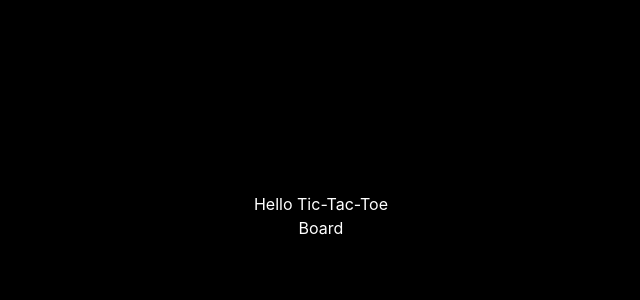
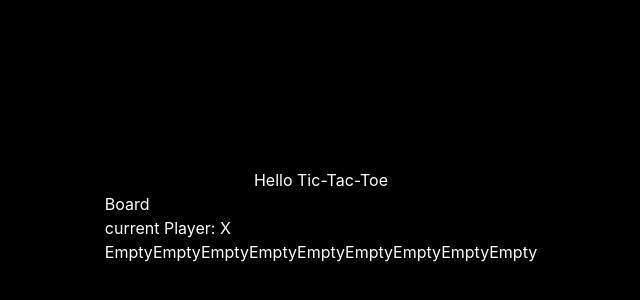
Before and after one commit to Aescudeiro/tic-tac-toe, a React (Vite) app: page / in a window 1280 px wide. Shown: the part 184-484 px from the top of the page, without its empty margins (319-959 px from the left). Built offline with nearby package versions, Linux system fonts and the light colour scheme.

Commit message:
feat: created game context, provider and custom hook

```diff
--- a/src/components/Board/Board.tsx
+++ b/src/components/Board/Board.tsx
@@ -1,3 +1,19 @@
+import { useGame } from "@hooks/useGame";
+
 export const Board = () => {
-    return <div className="text-white">Board</div>;
+    const { grid, currentPlayer } = useGame();
+
+    return (
+        <div className="text-white">
+            Board
+            <p>current Player: {currentPlayer}</p>
+            {grid.map((square) => {
+                if (square === "") {
+                    return "Empty";
+                }
+
+                return square;
+            })}
+        </div>
+    );
 };
--- /dev/null
+++ b/src/contexts/game.context.tsx
@@ -0,0 +1,7 @@
+import { createContext } from "react";
+
+const grid = ["", "", "", "", "", "", "", "", ""];
+
+const currentPlayer = "X";
+
+export const TicTacToeContext = createContext({ grid, currentPlayer });
--- /dev/null
+++ b/src/hooks/useGame.tsx
@@ -0,0 +1,4 @@
+import { useContext } from "react";
+import { TicTacToeContext } from "@contexts/game.context";
+
+export const useGame = () => useContext(TicTacToeContext);
--- a/src/main.tsx
+++ b/src/main.tsx
@@ -1,11 +1,14 @@
-import React from 'react'
-import ReactDOM from 'react-dom'
-import './index.css'
-import App from './App'
+import React from "react";
+import ReactDOM from "react-dom";
+import "./index.css";
+import App from "./App";
+import { TicTacToeProvider } from "@providers/game.provider";
 
 ReactDOM.render(
-  <React.StrictMode>
-    <App />
-  </React.StrictMode>,
-  document.getElementById('root')
-)
+    <React.StrictMode>
+        <TicTacToeProvider>
+            <App />
+        </TicTacToeProvider>
+    </React.StrictMode>,
+    document.getElementById("root")
+);
--- /dev/null
+++ b/src/providers/game.provider.tsx
@@ -0,0 +1,13 @@
+import { TicTacToeContext } from "@contexts/game.context";
+import { FC, useState } from "react";
+
+export const TicTacToeProvider: FC = ({ children }) => {
+    const [grid, setGrid] = useState(Array(9).fill(""));
+    const [currentPlayer, setCurrentPlayer] = useState("X");
+
+    return (
+        <TicTacToeContext.Provider value={{ grid, currentPlayer }}>
+            {children}
+        </TicTacToeContext.Provider>
+    );
+};
--- a/tsconfig.json
+++ b/tsconfig.json
@@ -17,7 +17,10 @@
         "jsx": "react-jsx",
         "baseUrl": "src",
         "paths": {
-            "@components/*": ["components/*"]
+            "@components/*": ["components/*"],
+            "@hooks/*": ["hooks/*"],
+            "@contexts/*": ["contexts/*"],
+            "@providers/*": ["providers/*"]
         }
     },
     "include": ["src"],
```
